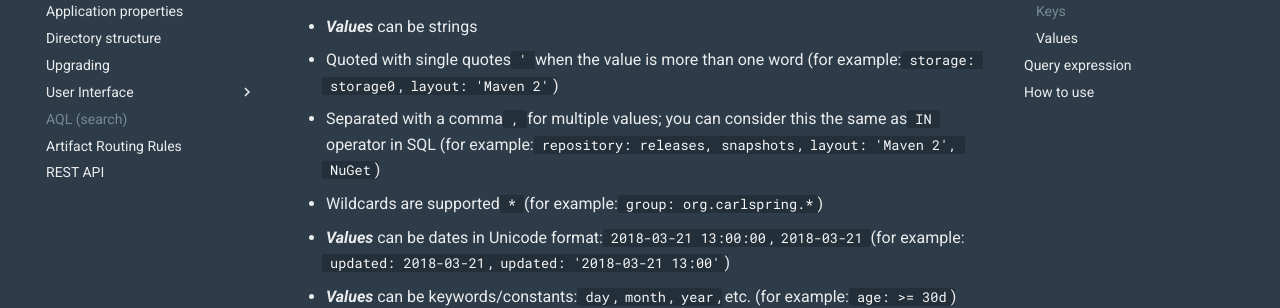
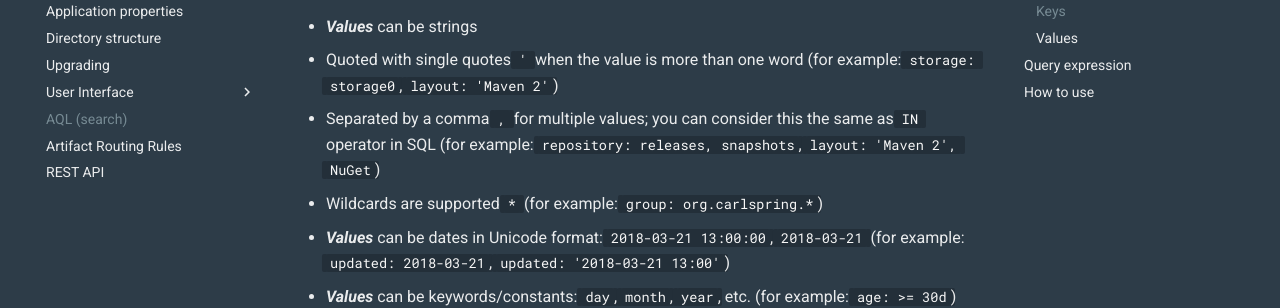
Before and after one commit to strongbox/strongbox-docs, an MkDocs documentation site: the page built from docs/user-guide/artifact-query-language.md, in a window 1280 px wide and 900 px high, scrolled down 1154 px. Shown: the part 151-459 px from the top of the window. Built offline with MkDocs 1.6.1 and Material for MkDocs 9.7.7, drawn with Linux system fonts in a browser that asks for light colours; comment, search, counter and statistics services are not loaded.

Commit message:
Update artifact-query-language.md

```diff
--- a/docs/user-guide/artifact-query-language.md
+++ b/docs/user-guide/artifact-query-language.md
@@ -36,7 +36,7 @@ needs to work the same across all layouts:
 * _**Values**_ can be strings
 
   * Quoted with single quotes `'` when the value is more than one word (for example: `storage: storage0`, `layout: 'Maven 2'`)
-  * Separated with a comma `,` for multiple values; you can consider this the same as `IN` operator in SQL  (for example: `repository: releases, snapshots`, `layout: 'Maven 2', NuGet`)
+  * Separated by a comma `,` for multiple values; you can consider this the same as `IN` operator in SQL  (for example: `repository: releases, snapshots`, `layout: 'Maven 2', NuGet`)
   * Wildcards are supported `*` (for example: `group: org.carlspring.*`)
 
 * _**Values**_ can be dates in Unicode format: `2018-03-21 13:00:00`, `2018-03-21` (for example: `updated: 2018-03-21`, `updated: '2018-03-21 13:00'`)
```
